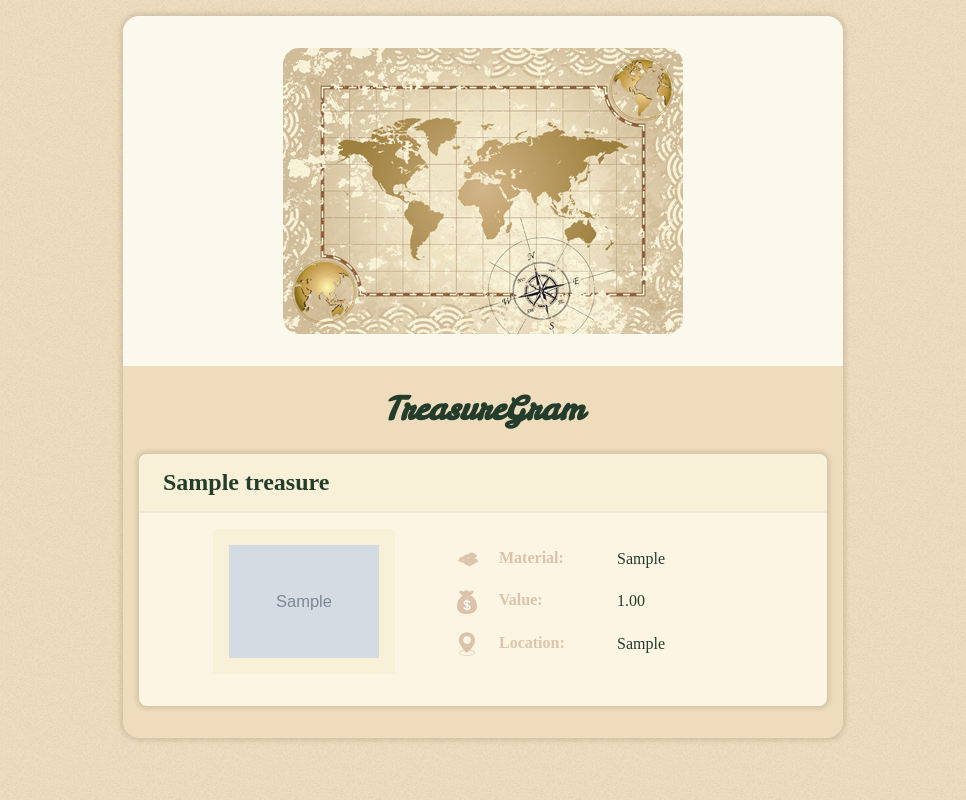
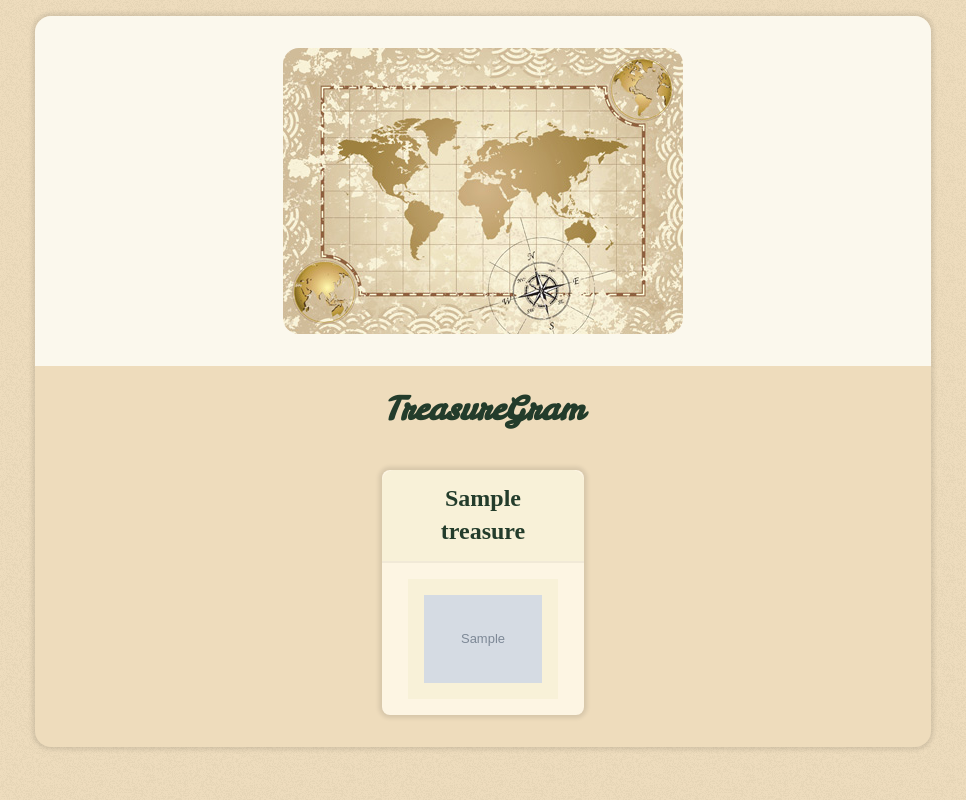
Before and after one commit to octopusinvitro/treasure-gram, a Django app: page / in a window 1280 px wide. Shown: the whole page, without its empty margins (157-1123 px from the left). Run offline with Django 3.2, Linux system fonts and the light colour scheme; tables that the repository leaves empty hold one stand-in row (values such as "Sample post"); grey boxes marked "Sample" are stand-in pictures; some web fonts are replaced.

Commit message:
Use template logic like forloop.counter and divisibleby

```diff
--- a/Treasuregram/main_app/static/css/main.css
+++ b/Treasuregram/main_app/static/css/main.css
@@ -106,7 +106,7 @@ img {
 }
 
 .site-main {
-  max-width: 45em;
+  max-width: 70%;
   margin: 1em auto;
   padding-bottom: 1em;
   background-color: #EEDCBC;
@@ -129,6 +129,15 @@ img {
   text-align: center;
   font-style: italic;
   font-family: 'Leckerli One', cursive;
+}
+
+.treasure-item {
+  text-align: center;
+  max-width: 70%;
+  margin: 1em auto;
+  background-color: #FDF5E3;
+  border-radius: .5em;
+  box-shadow: 0px 0px 4px 3px rgba(0,0,0,0.1);
 }
 
 .panel {
@@ -277,19 +286,37 @@ img {
    ========================================================================== */
 
 @media only screen and (min-width: 35em) {
-  .panel-body {
+  .treasure-row {
     display: flex;
-    align-items: center;
-    padding: 0 2em;
+    justify-content: space-around;
   }
 
-  .treasure-image {
+  .treasure-item {
+    flex: 1;
+    max-width: 30%;
+    padding-top: 0;
+  }
+
+  .panel .treasure-image {
     box-sizing: content-box;
   }
 
   .treasure-image,
   .treasure-table {
     display: inline-block;
+  }
+
+  .panel-body {
+    display: flex;
+    align-items: center;
+    padding: 0 2em;
+  }
+}
+
+@media only screen and (min-width: 70em) {
+  .treasure-grid {
+      width: 75%;
+      margin: auto;
   }
 }
 
--- a/Treasuregram/main_app/templates/index.html
+++ b/Treasuregram/main_app/templates/index.html
@@ -26,34 +26,22 @@
                 </a>
             </nav>
 
-            <h1 class="site-title">TreasureGram</h1>
-            <div class="panel">
-            {% for treasure in treasures %}
-                <h2 class="panel-heading">{{ treasure.name }}</h2>
-                <div class="panel-body">
-                    <img class="treasure-image" src="{{ treasure.img_url }}" width="150" height="150">
-                    <table class="treasure-table">
-                        <tr>
-                            <th><svg aria-hidden="true" class="treasure-icon"><use xlink:href="{% static 'images/site-icons.svg' %}#icon-material"></use></svg> Material: </th>
-                            <td>{{ treasure.material }}</td>
-                        </tr>
-                        <tr>
-                            <th><svg aria-hidden="true" class="treasure-icon"><use xlink:href="{% static 'images/site-icons.svg' %}#icon-value"></use></svg> Value: </th>
-                            <td>
-                              {% if treasure.value > 0 %}
-                              {{ treasure.value }}
-                              {% else %}
-                              Unknown
-                              {% endif %}
-                            </td>
-                        </tr>
-                        <tr>
-                            <th><svg aria-hidden="true" class="treasure-icon"><use xlink:href="{% static 'images/site-icons.svg' %}#icon-location"></use></svg> Location: </th>
-                            <td>{{ treasure.location }}</td>
-                        </tr>
-                    </table>
+
+            <div class="treasure-grid">
+                <h1 class="site-title">TreasureGram</h1>
+                <div class="treasure-row">
+                {% for treasure in treasures %}
+                    <div class="treasure-item">
+                        <h2 class="panel-heading">{{ treasure.name }}</h2>
+                        <img class="treasure-image" src="{{ treasure.img_url }}" width="150" height="150">
+                    </div>
+                {% if forloop.counter|divisibleby:3 %}
                 </div>
-            {% endfor %}
+
+                <div class="treasure-row">
+                {% endif %}
+                {% endfor %}
+                </div>
             </div>
         </main>
     </body>
```
